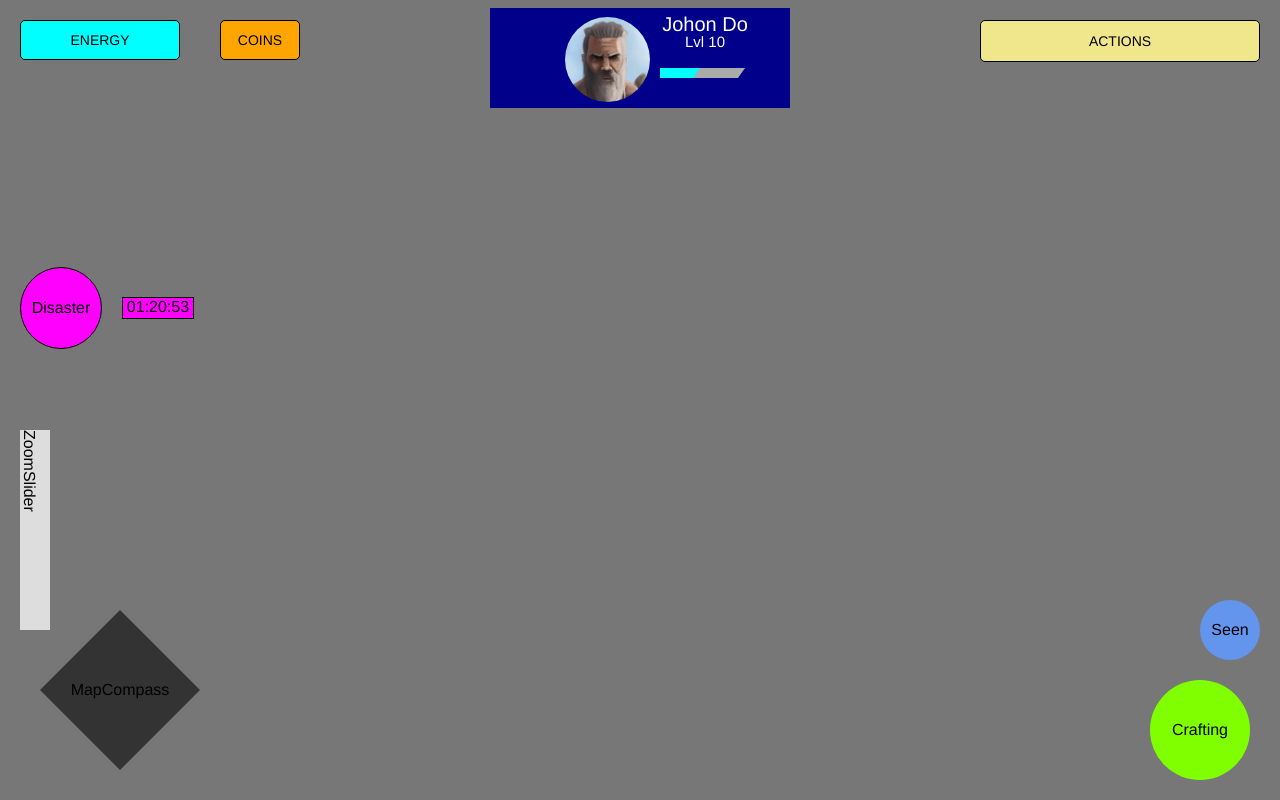
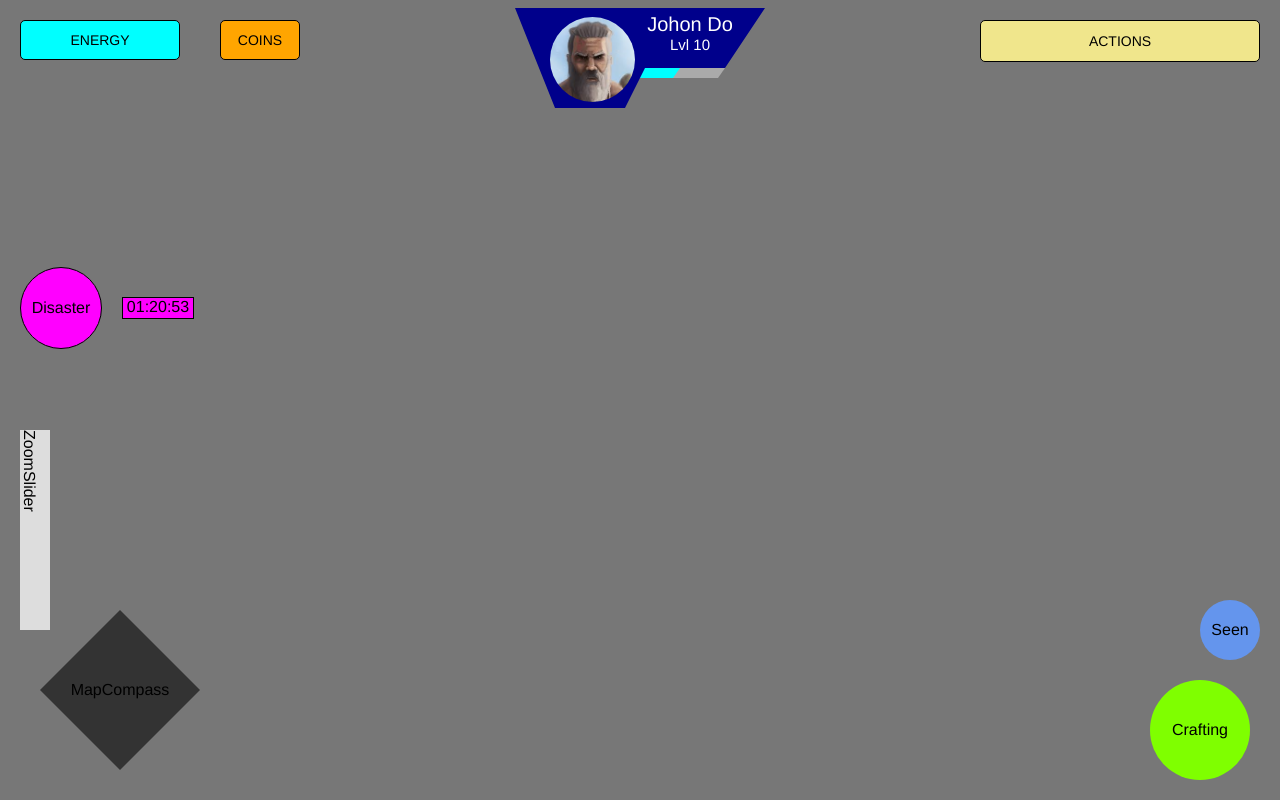
Before and after one commit to elShailee/The-Act-of-Time, a React (Create React App) app: page / in a window 1280 px wide. Built offline with nearby package versions, Linux system fonts and the light colour scheme.

Commit message:
fixed the poligon issues and fixed indentation problems
changed the poligon and added comments to help understand where each poligon point.

```diff
--- a/src/Components/Character/CharacterInfoBar.css
+++ b/src/Components/Character/CharacterInfoBar.css
@@ -1,7 +1,8 @@
 #characterInfoBarContainer {
+  --characterInfoBar-width: 250px;
+  --halfOf-characterInfoBar-width: calc(var(--characterInfoBar-width) / 2);
+  --character-text-width: 100px;
   --character-Image-size: 85px;
-  --characterInfoBar-width: 300px;
-  --halfOf-characterInfoBar-width: calc(var(--characterInfoBar-width) / 2);
   position: absolute;
   left: calc(50% - var(--halfOf-characterInfoBar-width));
   top: 8px;
@@ -13,42 +14,38 @@
   background-color: darkblue;
   text-align: center;
   clip-path: polygon(
-    50px 20px,
-    70px 0,
-    var(--characterInfoBar-width) 0,
-    calc(var(--characterInfoBar-width) - 40px) 60px,
-    180px 60px,
-    160px 100px,
-    80px 100px,
-  );
+    0px 0px, /*top left corner going down*/
+    0px 0px, /*top left corner*/
+    var(--characterInfoBar-width) 0px, /*top right corner*/
+    calc(var(--characterInfoBar-width) - 40px) 60px, /*bottom right corner*/
+    130px 60px, /*right middele corner*/
+    110px 100px, /*right bottom middele corner*/
+    40px 100px);/*left bottom corner*/
+
 }
 
 .characterTextCointainer {
-  width: 135px;
+  width: var(--halfOf-characterInfoBar-width);
   float: right;
 }
 
 .characterNameText {
   padding-top: 5px;
-  margin-right: 35px;
-  width: 100px;
-  height: 20px;
+  width: var(--character-text-width);
   font-family: 'Helvetica';
 	font-size: 20px;
   color: white;
 }
 
 .characterLevelText {
-  margin-right: 30px;
-  width: 100px;
-  height: 20px;
+  width: var(--character-text-width);
 	font-family: 'Helvetica';
 	font-size: 15px;
   color: white;
 }
 
 .characterImage {
-  margin-left: 70px;
+  margin-left: 30px;
   border-radius: 50%;
   padding-top: 9px;
   padding-bottom: 9px;
@@ -61,7 +58,7 @@
   position: absolute;
   height: 10px;
   top: 60px;
-  left: 170px;
+  left: 125px;
 }
 
 #xpCapacity {
--- a/src/Components/Character/CharacterInfoBar.js
+++ b/src/Components/Character/CharacterInfoBar.js
@@ -11,7 +11,6 @@ export default function characterInfoBar() {
     	<div id="characterInfoBarContainer">
 				<div className="xpBar" id="xpCapacity"></div>
 				<div className="xpBar" id="xpQuantity"></div>
-
 				<div id="characterInfoBar">
 					<div className="characterTextCointainer">
 						<div className="characterNameText">{characterInfo.characterName} </div>
```
Lines whose indentation alone changed are shown as unchanged.
